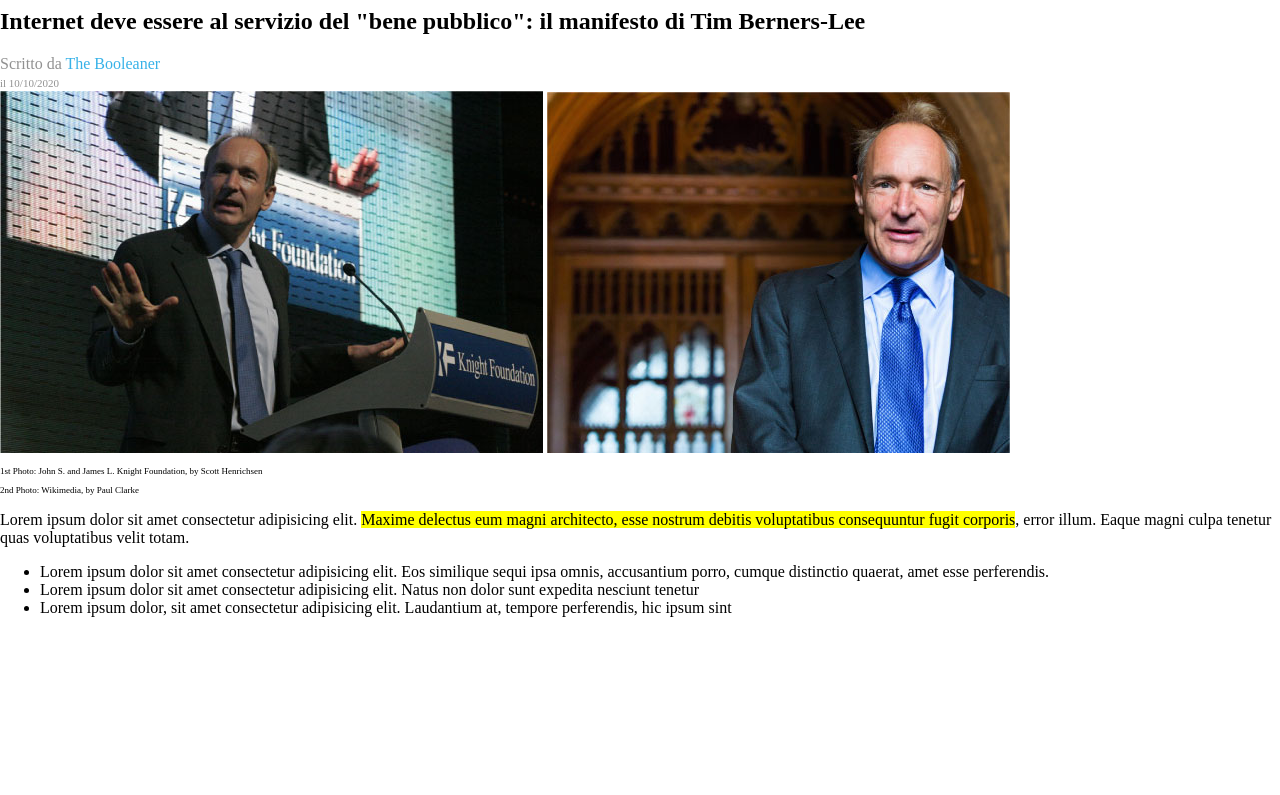
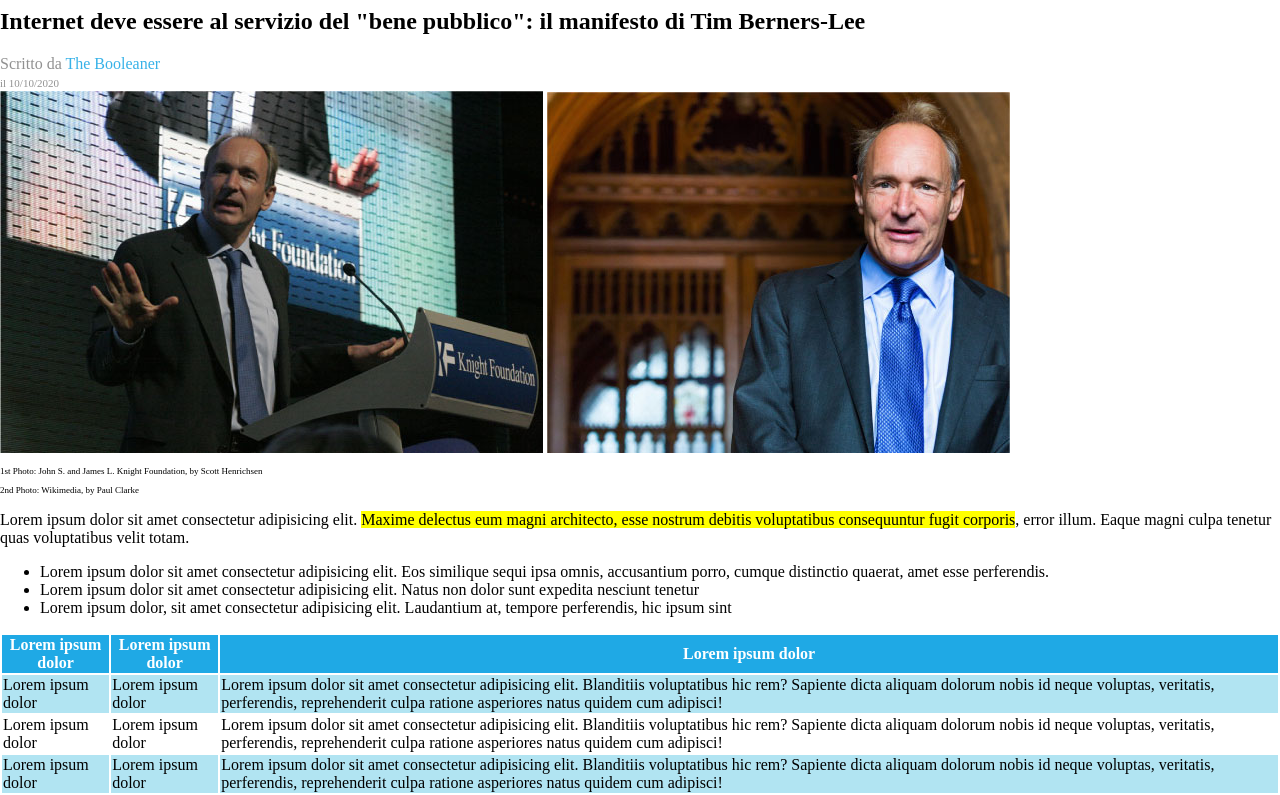
Before and after one commit to Willians-Hurtado/html-css-booleaner, a plain HTML site: page index.html in a window 1280 px wide. Shown: the part 112-907 px from the top of the page. Before the commit the page ends 800 px from the top, so only its background shows below. Drawn offline with Linux system fonts and the light colour scheme.

Commit message:
added section with table

```diff
--- a/css/style.css
+++ b/css/style.css
@@ -45,3 +45,16 @@ body{
 .mark{
     background-color: var(--cv-paragraph);
 }
+
+#tab{
+    background-color: var(--cv-table1);
+
+}
+
+.lore{
+    color: white;
+}
+
+.tbody{
+    background-color: var(--cv-table2);
+}
--- a/index.html
+++ b/index.html
@@ -50,7 +50,39 @@
             </ul>
         </section>
 
-        <section></section>
+        <!--table  -->
+        <section>
+            <table>
+                <thead id="tab">
+                    <th class="lore">Lorem ipsum dolor</th>
+                    <th class="lore">Lorem ipsum dolor</th>
+                    <th class="lore">Lorem ipsum dolor</th>
+                </thead>
+                <tbody>
+                    <tr class="tbody">
+                        <td>Lorem ipsum dolor</td>
+                        <td>Lorem ipsum dolor</td>
+                        <td>
+                            Lorem ipsum dolor sit amet consectetur adipisicing elit. Blanditiis voluptatibus hic rem? Sapiente dicta aliquam dolorum nobis id neque voluptas, veritatis, perferendis, reprehenderit culpa ratione asperiores natus quidem cum adipisci!
+                        </td>
+                    </tr>
+                    <tr>
+                    <td>Lorem ipsum dolor</td>
+                        <td>Lorem ipsum dolor</td>
+                        <td>
+                            Lorem ipsum dolor sit amet consectetur adipisicing elit. Blanditiis voluptatibus hic rem? Sapiente dicta aliquam dolorum nobis id neque voluptas, veritatis, perferendis, reprehenderit culpa ratione asperiores natus quidem cum adipisci!
+                        </td>
+                    </tr>
+                    <tr class="tbody">
+                        <td>Lorem ipsum dolor</td>
+                        <td>Lorem ipsum dolor</td>
+                        <td>
+                            Lorem ipsum dolor sit amet consectetur adipisicing elit. Blanditiis voluptatibus hic rem? Sapiente dicta aliquam dolorum nobis id neque voluptas, veritatis, perferendis, reprehenderit culpa ratione asperiores natus quidem cum adipisci!
+                        </td>
+                    </tr>
+                </tbody>
+            </table>
+        </section>
         <sectio></sectio>
         <section></section>
     </main>
```
